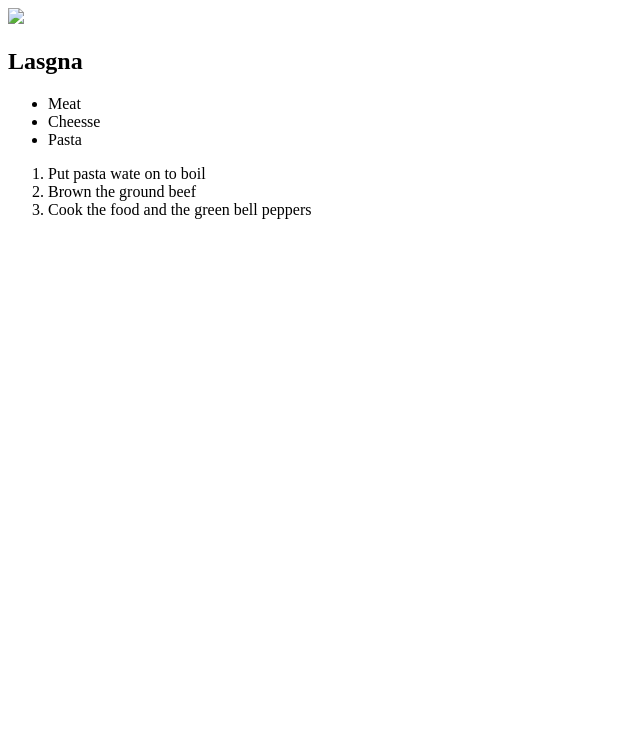
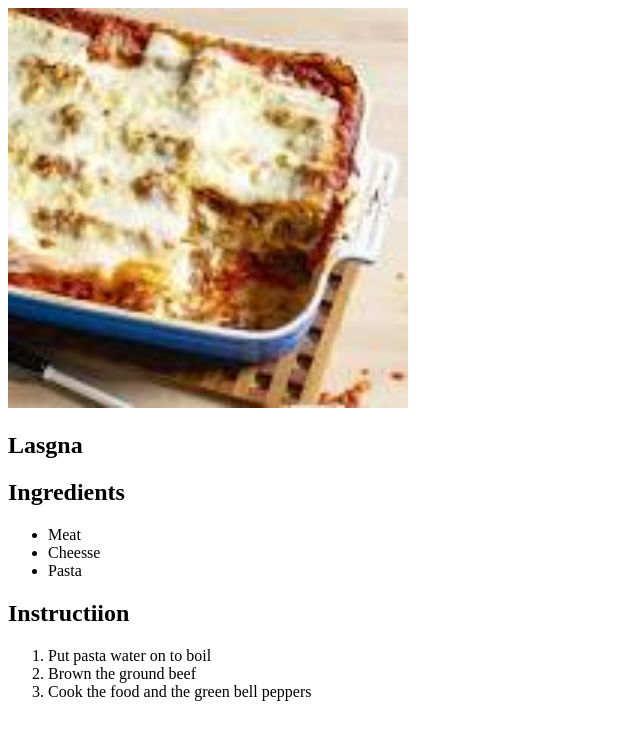
Before and after one commit to drewww3345/odin-recipes, a plain HTML site: page recipes/lasgna.html in a window 1280 px wide. Shown: the whole page, without its empty margins (0-640 px from the left). Drawn offline with Linux system fonts and the light colour scheme.

Commit message:
"attempt git main"

```diff
--- a/recipes/lasgna.html
+++ b/recipes/lasgna.html
@@ -1,20 +1,22 @@
 <!DOCTYPE html>
-
+<html lang ="en">
 <head>
     <title>Lasgna</title>
     <meta charset="utf-8">
 </head>
 
 <body>
-    <img src="../Recipies-Images/lasgna.jpeg" />
+    <img src="../Recipies-Images/lasgna.jpeg" width="400" height="400"/>
     <h2>Lasgna</h2>
+    <h2>Ingredients</h2>
     <ul>
         <li>Meat</li>
         <li>Cheesse</li>
         <li>Pasta</li>
     </ul>
+    <h2>Instructiion</h2>
     <ol>
-       <li>Put pasta wate on to boil</li>
+       <li>Put pasta water on to boil</li>
        <li>Brown the ground beef</li>
        <li>Cook the food and the green bell peppers</li>
     </ol>
```
Also changed, not shown: Recipies-Images/lasgna.jpeg (added), Recipies-Images/perc.jpeg (added), Recipies-Images/sandwich.jpeg (added).
